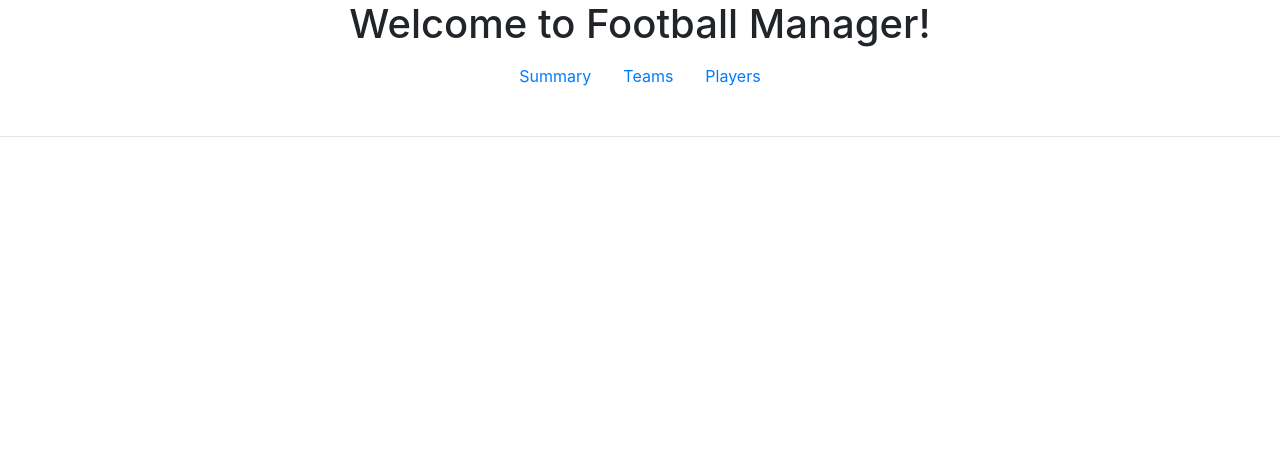
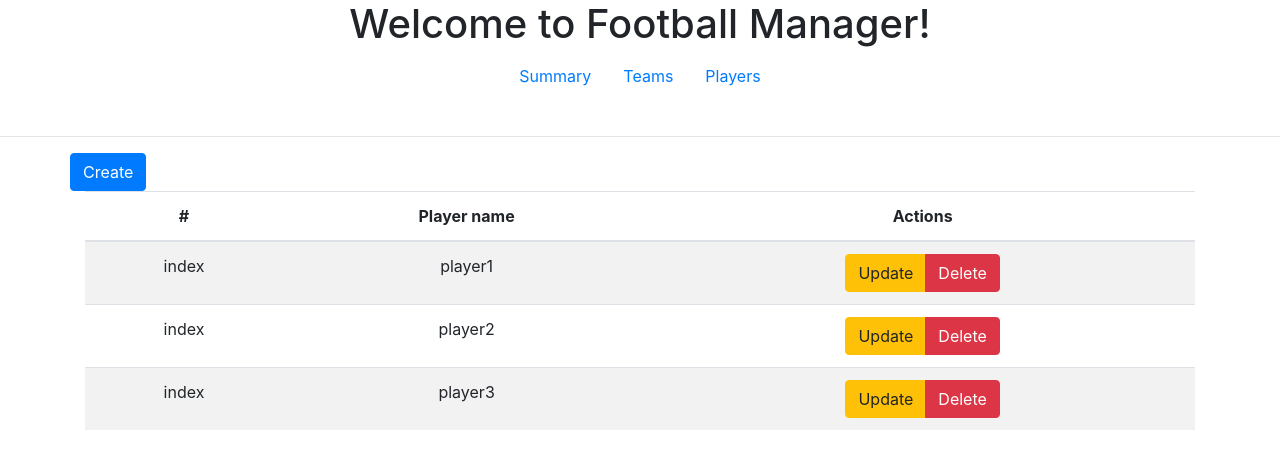
Before and after one commit to bencegaborfarkas/my-app, an Angular app: page /players in a window 1280 px wide. Before the commit this address led to /. Shown: the top 468 px of the page. Built offline with nearby package versions, Linux system fonts and the light colour scheme.

Commit message:
team id counter added + bugfix

```diff
--- a/src/app/app.component.ts
+++ b/src/app/app.component.ts
@@ -44,8 +44,8 @@ export class AppComponent implements OnInit{
         name: "player3"
       }
     ]));
-    localStorage.setItem("teamCounter", '3');
-    localStorage.setItem("playerCounter", '3');
+    localStorage.setItem("teamCounter", '4');
+    localStorage.setItem("playerCounter", '4');
     console.log("APP COMPONENT");
   }
 
--- /dev/null
+++ b/src/app/players/players.component.html
@@ -0,0 +1,71 @@
+<div class="container">
+  <div class="row">
+    <button type="button" class="btn btn-primary" data-toggle="modal" data-target="#createPlayerModal">
+      Create
+    </button>
+  </div>
+  <div class="row">
+    <div class="col">
+      <table class="table table-striped">
+        <thead>
+        <tr>
+          <th scope="col">#</th>
+          <th scope="col">Player name</th>
+          <th scope="col">Actions</th>
+        </tr>
+        </thead>
+        <tbody>
+        <tr *ngFor="let player of this.players">
+          <td>index</td>
+          <td>{{ player.name }}</td>
+          <td>
+            <div class="btn-group" role="group" aria-label="Basic example">
+              <button type="button" class="btn btn-warning" data-toggle="modal" data-target="#updatePlayerModal">
+                Update
+              </button>
+              <button type="button" class="btn btn-danger" (click)="deletePlayer(player)">
+                Delete
+              </button>
+            </div>
+          </td>
+        </tr>
+        </tbody>
+      </table>
+    </div>
+  </div>
+</div>
+
+
+
+
+
+<div class="modal fade" id="createPlayerModal" tabindex="-1" role="dialog" aria-labelledby="createPlayerModal" aria-hidden="true">
+  <div class="modal-dialog" role="document">
+    <div class="modal-content">
+      <div class="modal-header">
+        <h5 class="modal-title" id="aaa">Create team</h5>
+        <button type="button" class="close" data-dismiss="modal" aria-label="Close">
+          <span aria-hidden="true">&times;</span>
+        </button>
+      </div>
+      <div class="modal-body">
+        <form>
+          <div class="form-group">
+            <label for="playerNameInput">Player name</label>
+            <input type="text" class="form-control" id="playerNameInput" aria-describedby="playerNameInput" placeholder="Enter player name" #playerName>
+          </div>
+          <div class="form-group">
+            <label for="selectTeam">Select team(s) for the player</label>
+             <select multiple class="form-control" id="selectTeam" name="selectTeam" [(ngModel)]="this.selectedTeams" #selectTeam>
+              <option *ngFor="let team of this.teams" [ngValue]="team">{{team.name}}</option>
+            </select>
+          </div>
+        </form>
+      </div>
+      <div class="modal-footer">
+        <button type="button" class="btn btn-secondary" data-dismiss="modal">Close</button>
+        <button type="button" class="btn btn-primary" (click)="createPlayer(playerName.value)">Create</button>
+      </div>
+    </div>
+  </div>
+</div>
--- /dev/null
+++ b/src/app/players/players.component.ts
@@ -0,0 +1,95 @@
+import { Component, OnInit } from '@angular/core';
+declare var jquery:any;
+declare var $ :any;
+
+
+@Component({
+  selector: 'app-players',
+  templateUrl: './players.component.html',
+  styleUrls: ['./players.component.css']
+})
+export class PlayersComponent implements OnInit {
+
+  teams: any[];
+  players: any[];
+  selectedTeams: any[];
+  selectedPlayer: any;
+
+  createPlayer = function(playerName: string) {
+
+    //console.log(playerName);
+    //console.log(this.selectedTeams);
+
+
+
+    // add new player to array
+    this.players.push({
+      name: playerName
+    });
+
+    // remove players from localstorage
+    localStorage.removeItem('players');
+
+    // add updated players to localstorage
+    localStorage.setItem('players', JSON.stringify(this.players));
+
+    // close modal
+    $('#createplayerModal').modal('hide');
+
+  };
+
+
+  updateTeam = function(selectedTeam: any, teamName: string) {
+
+    // update team name
+    selectedTeam.name = teamName;
+
+    // remove teams from localstorage
+    localStorage.removeItem('teams');
+
+    // add updated teams to localstorage
+    localStorage.setItem('teams', JSON.stringify(this.teams));
+
+    // test
+    /* let tmp = JSON.parse(localStorage.getItem('teams'));
+    console.log(tmp);*/
+
+    // close modal
+    $.element('#updateTeamModal').modal('hide');
+
+  };
+
+  deleteTeam = function(selectedTeam: any) {
+
+    if(confirm("Are you sure to delete "+ selectedTeam.name)) {
+      // find idx
+      let idx = this.teams.findIndex((team) => {
+        return team.id === selectedTeam.id;
+      });
+
+      console.log(idx);
+
+      // delete object
+      this.teams.splice(idx, 1);
+
+      // remove teams from localstorage
+      localStorage.removeItem('teams');
+
+      // add updated teams to localstorage
+      localStorage.setItem('teams', JSON.stringify(this.teams));
+    }
+
+  };
+
+  constructor() {
+
+  }
+
+  ngOnInit() {
+
+    this.teams = JSON.parse(localStorage.getItem('teams'));
+    this.players = JSON.parse(localStorage.getItem('players'));
+    console.log(this.players);
+  }
+
+}
--- a/src/app/teams/teams.component.html
+++ b/src/app/teams/teams.component.html
@@ -1,6 +1,6 @@
 <div class="container">
   <div class="row">
-    <button type="button" class="btn btn-primary" data-toggle="modal" data-target="#exampleModal">
+    <button type="button" class="btn btn-primary" data-toggle="modal" data-target="#createTeamModal">
       Create
     </button>
   </div>
@@ -11,7 +11,7 @@
         <tr>
           <th scope="col">#</th>
           <th scope="col">Team name</th>
-          <th scope="col">Action</th>
+          <th scope="col">Actions</th>
         </tr>
         </thead>
         <tbody>
@@ -44,7 +44,7 @@
   <div class="modal-dialog" role="document">
     <div class="modal-content">
       <div class="modal-header">
-        <h5 class="modal-title" id="createTeamModal">Create team</h5>
+        <h5 class="modal-title" id="qweqwe">Create team</h5>
         <button type="button" class="close" data-dismiss="modal" aria-label="Close">
           <span aria-hidden="true">&times;</span>
         </button>
@@ -53,13 +53,13 @@
         <form>
           <div class="form-group">
             <label for="teamNameInput">Team name</label>
-            <input type="text" class="form-control" id="teamNameInput" aria-describedby="teamNameInput" placeholder="Enter team name" #teamName>
+            <input type="text" class="form-control" id="teamNameInput" aria-describedby="teamNameInput" placeholder="Enter team name" #teamNameInput>
           </div>
         </form>
       </div>
       <div class="modal-footer">
         <button type="button" class="btn btn-secondary" data-dismiss="modal">Close</button>
-        <button type="button" class="btn btn-primary" (click)="createTeam(teamName.value)">Create</button>
+        <button type="button" class="btn btn-primary" data-dismiss="modal" (click)="createTeam(teamNameInput.value)">Create</button>
       </div>
     </div>
   </div>
@@ -99,7 +99,7 @@
       </div>
       <div class="modal-footer">
         <button type="button" class="btn btn-secondary" data-dismiss="modal">Close</button>
-        <button type="button" class="btn btn-primary" (click)="updateTeam(this.selectedTeam, teamName.value)">Update</button>
+        <button type="button" class="btn btn-primary" data-dismiss="modal" (click)="updateTeam(this.selectedTeam, teamName.value)">Update</button>
       </div>
     </div>
   </div>
--- a/src/app/teams/teams.component.ts
+++ b/src/app/teams/teams.component.ts
@@ -1,6 +1,6 @@
 import { Component, OnInit, Input } from '@angular/core';
-declare var jquery:any;
-declare var $ :any;
+declare var jquery: any;
+declare var $: any;
 
 @Component({
   selector: 'app-teams',
@@ -9,6 +9,7 @@ declare var $ :any;
 })
 export class TeamsComponent implements OnInit {
 
+  teamCounter: number;
   teams: any[];
   selectedTeam: any;
 
@@ -16,7 +17,9 @@ export class TeamsComponent implements OnInit {
 
     // add new team to array
     this.teams.push({
-      name: teamName
+      id: this.teamCounter,
+      name: teamName,
+      playerIds: []
     });
 
     // remove teams from localstorage
@@ -25,12 +28,14 @@ export class TeamsComponent implements OnInit {
     // add updated teams to localstorage
     localStorage.setItem('teams', JSON.stringify(this.teams));
 
-    // test
-    /* let tmp = JSON.parse(localStorage.getItem('teams'));
-    console.log(tmp);*/
+    // increment team counter
+    this.teamCounter++;
 
-    // close modal
-    $('#createTeamModal').modal('hide');
+    // remove teamCounter from localstorage
+    localStorage.removeItem('teamCounter');
+
+    // add updated teamCounter to localstorage
+    localStorage.setItem('teamCounter', JSON.stringify(this.teamCounter));
 
   };
 
@@ -50,16 +55,13 @@ export class TeamsComponent implements OnInit {
     /* let tmp = JSON.parse(localStorage.getItem('teams'));
     console.log(tmp);*/
 
-    // close modal
-    $.element('#updateTeamModal').modal('hide');
-
   };
 
   deleteTeam = function(selectedTeam: any) {
 
-    if(confirm("Are you sure to delete "+ selectedTeam.name)) {
+    if (confirm('Are you sure to delete ' + selectedTeam.name)) {
       // find idx
-      let idx = this.teams.findIndex((team) => {
+      const idx = this.teams.findIndex((team) => {
         return team.id === selectedTeam.id;
       });
 
@@ -82,10 +84,10 @@ export class TeamsComponent implements OnInit {
 
   ngOnInit() {
 
+    this.teamCounter = JSON.parse(localStorage.getItem('teamCounter'));
     this.teams = JSON.parse(localStorage.getItem('teams'));
-    console.log(this.teams);
 
-    console.log("TEAMS COMPONENT");
+    console.log('TEAMS COMPONENT');
 
   }
 
--- a/src/index.html
+++ b/src/index.html
@@ -15,6 +15,7 @@
 <body>
   <app-root></app-root>
   <app-teams></app-teams>
+  <app-players></app-players>
 
 
 
```
Also changed, not shown: src/app/app.module.ts (+5 -3 lines), src/app/players/players.component.css (added), 1 other file (tests, documents, lock files or other folders).
